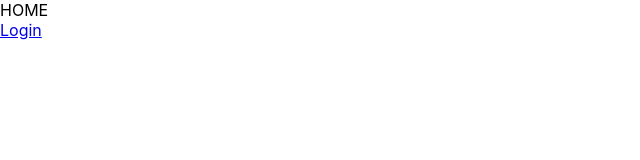
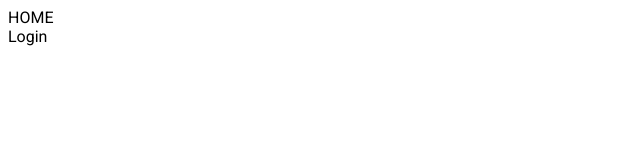
Before and after one commit to ivykroncke/birdie, a React (Create React App) app in the folder client/: page / in a window 1280 px wide. Shown: the top 160 px of the page, without its empty margins (0-640 px from the left). Built offline with nearby package versions, Linux system fonts and the light colour scheme.

Commit message:
App wrapper with styling

```diff
--- a/client/src/components/Home.js
+++ b/client/src/components/Home.js
@@ -1,13 +1,23 @@
 import React, { Component } from 'react'
 import { Link } from 'react-router-dom'
+import styled from 'styled-components'
+
+const AppWrapper = styled.div`
+@import url('https://fonts.googleapis.com/css?family=Lora|Roboto');
+font-family: Roboto, sans-serif;
+a {
+  color: inherit;
+  text-decoration: none;
+}
+`
 
 export default class Home extends Component {
   render() {
     return (
-      <div>
+      <AppWrapper>
         <div>HOME</div>
         <Link to="/login">Login</Link>
-      </div>
+      </AppWrapper>
     )
   }
 }
--- a/client/src/index.js
+++ b/client/src/index.js
@@ -1,6 +1,6 @@
 import React from 'react';
 import ReactDOM from 'react-dom';
-import './index.css';
+// import './index.css';
 import App from './App';
 import * as serviceWorker from './serviceWorker';
 
```
Also changed, not shown: 1 other file (tests, documents, lock files or other folders).
